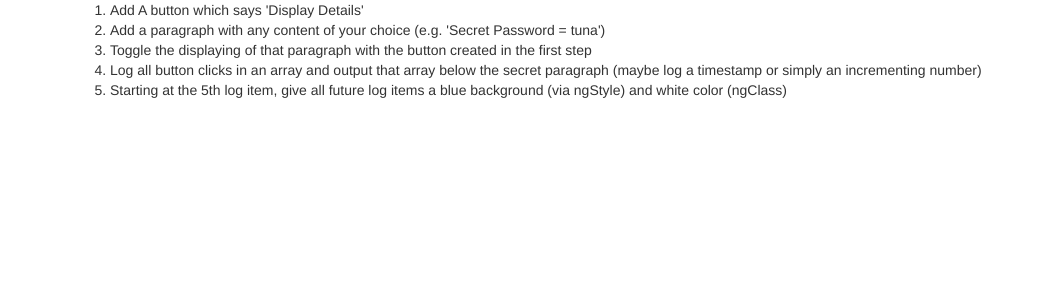
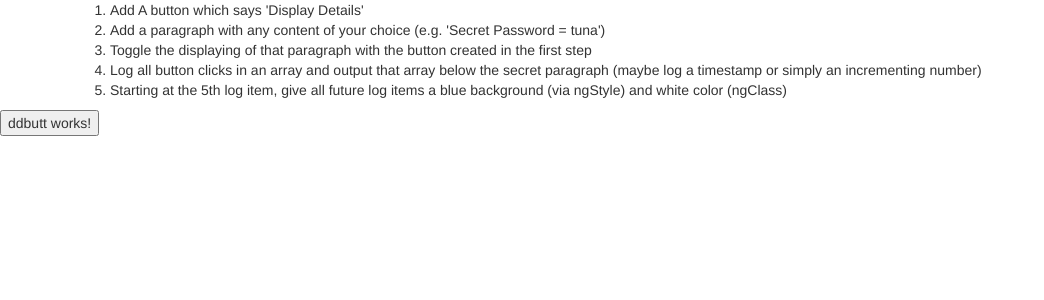
Before and after one commit to wlawler/basics-assignment-3-start, an Angular app: page / in a window 1280 px wide. Shown: the top 300 px of the page, without its empty margins (0-1044 px from the left). Built offline with nearby package versions, Linux system fonts and the light colour scheme.

Commit message:
button works

```diff
--- /dev/null
+++ b/src/app/app-ddbutt/ddbutt.component.html
@@ -0,0 +1 @@
+<button>ddbutt works!</button>
--- /dev/null
+++ b/src/app/app-ddbutt/ddbutt.component.ts
@@ -0,0 +1,12 @@
+import { Component } from '@angular/core' ;
+
+@Component({
+    selector: 'app-ddbutt',
+    templateUrl: './ddbutt.component.html',
+
+
+})
+
+export class ddbuttComponent {
+
+}
--- a/src/app/app.component.html
+++ b/src/app/app.component.html
@@ -11,3 +11,4 @@
     </div>
   </div>
 </div>
+<app-ddbutt></app-ddbutt>
--- a/src/app/app.module.ts
+++ b/src/app/app.module.ts
@@ -4,10 +4,12 @@ import { FormsModule } from '@angular/forms';
 import { HttpModule } from '@angular/http';
 
 import { AppComponent } from './app.component';
+import { ddbuttComponent} from './app-ddbutt/ddbutt.component';
 
 @NgModule({
   declarations: [
-    AppComponent
+    AppComponent,
+    ddbuttComponent
   ],
   imports: [
     BrowserModule,
--- a/src/index.html
+++ b/src/index.html
@@ -10,5 +10,6 @@
 </head>
 <body>
   <app-root></app-root>
+ <!-- <app-ddbutt> </app-ddbutt> -->
 </body>
 </html>
```
